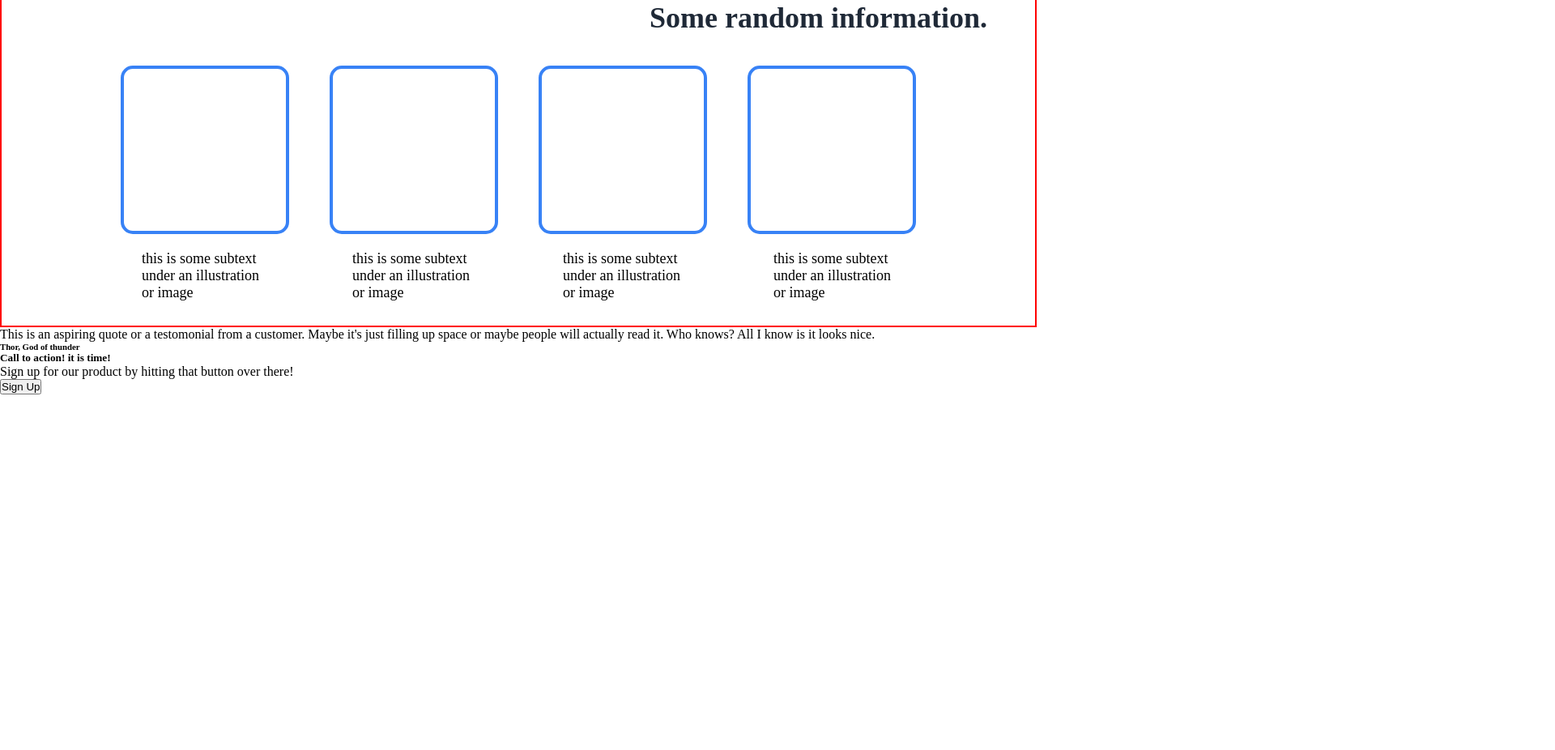
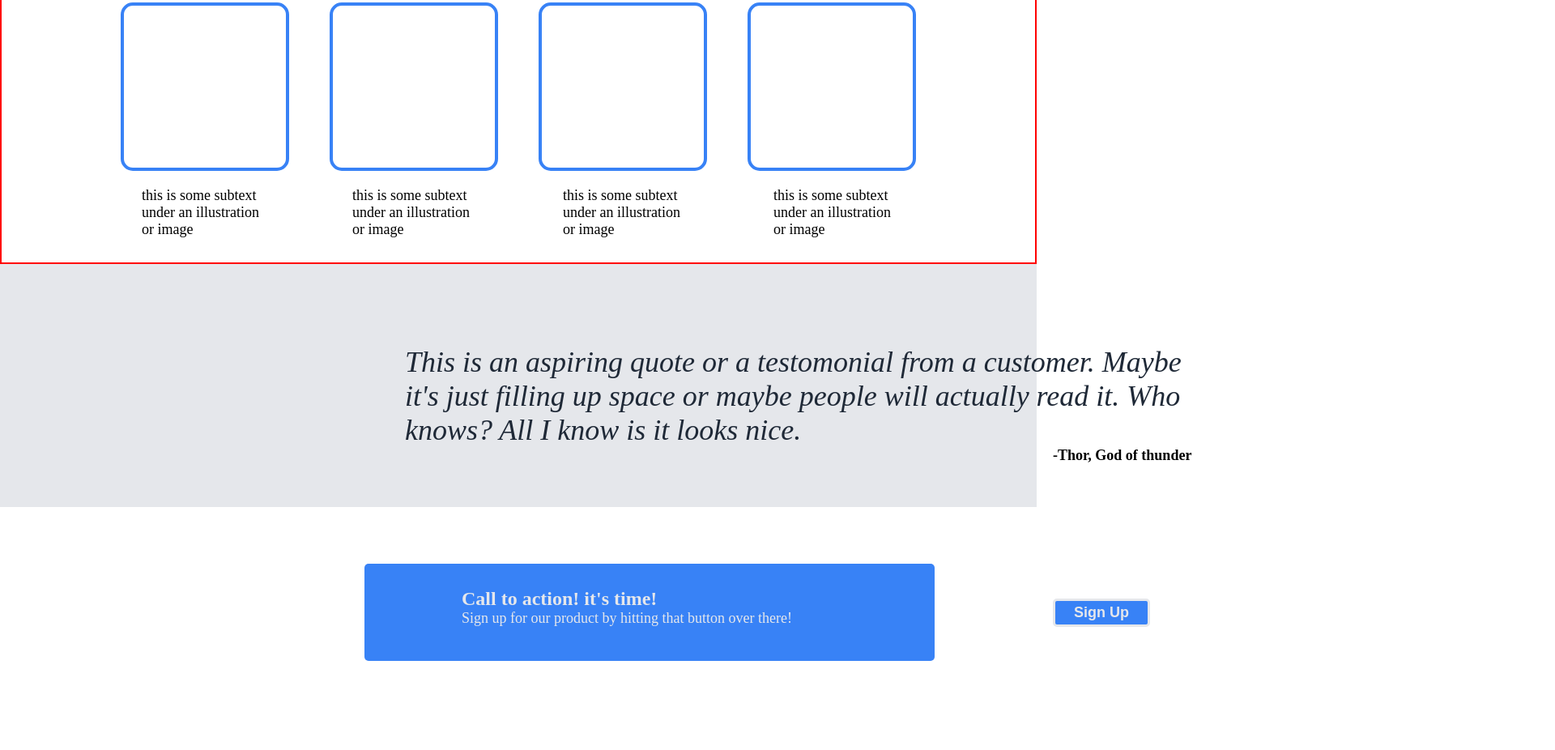
Before and after one commit to RabKarim/Landing-Page, a plain HTML site: page index.html in a window 1280 px wide. Shown: the part 536-1462 px from the top of the page at 81% size, 1920 px wide, since content can reach past the window. Before the commit the page ends 1023 px from the top, so only its background shows below. Drawn offline with Linux system fonts and the light colour scheme.

Commit message:
finished styling the last two div elements and changed some wording in index

```diff
--- a/index.html
+++ b/index.html
@@ -43,20 +43,20 @@
             </figure>
         </div>
 
-        <div>
-            <p>
-                This is an aspiring quote or a testomonial from a customer. Maybe it's
+        <div id ="third-div">
+            <p id ="quote">
+                <em>This is an aspiring quote or a testomonial from a customer. Maybe it's
                 just filling up space or maybe people will actually read it. Who knows?
-                All I know is it looks nice.
+                All I know is it looks nice.</em>
             </p>
-            <h6>Thor, God of thunder</h6>
+            <h6 id = "quote-person"><strong>-Thor, God of thunder</strong></h6>
         </div>
 
         <footer>
-            <div>
-                <h5>Call to action! it is time!</h5>
+            <div id ="footer-div">
+                <h5><strong>Call to action! it's time!</strong></h5>
                 <p>Sign up for our product by hitting that button over there!</p>
-                <button>Sign Up</button>
+                <button><strong>Sign Up</strong></button>
             </div>
         </footer>
 
--- a/style.css
+++ b/style.css
@@ -26,6 +26,8 @@ h4 {
 
 #first-div {
     background-color: #1F2937;
+    width: 100%;
+    height:300px;
 
 }
 
@@ -140,3 +142,65 @@ h4 {
     position: relative;
     left: 120px;
 }
+
+#third-div {
+    width: 100%;
+    height: 300px;
+    background-color: #e5e7eb;
+}
+#quote {
+    font-size: 36px;
+    color: #1f2937;
+    max-width: 1000px;
+    position: relative;
+    left: 500px;
+    padding-top: 100px;
+}
+
+#quote-person {
+    font-size: 18px;
+    position: relative;
+    left: 1300px;
+}
+
+footer {
+    width: 100%;
+    height: 300px;
+}
+#footer-div {
+    width: 55%;
+    height: 40%;
+    background-color: #3882F6;
+    border-radius: 5px;
+    position: relative;
+    left: 450px;
+    top: 70px;
+}
+
+#footer-div h5 {
+    color: #e5e7eb;
+    font-size: 24px;
+}
+
+#footer-div p {
+    color: #e5e7eb;
+    font-size: 18px;
+}
+#footer-div p, #footer-div h5 {
+    position: relative;
+    left: 120px;
+    top: 30px;
+}
+#footer-div button {
+    background-color: #3882F6;
+    color: #e5e7eb;
+    border: 3px solid #e5e7eb;
+    border-radius: 5px;
+    position: relative;
+    left: 850px;
+    bottom: 5px;
+    font-size: 18px;
+    width: 120px;
+    height: 35px;
+
+}
```
